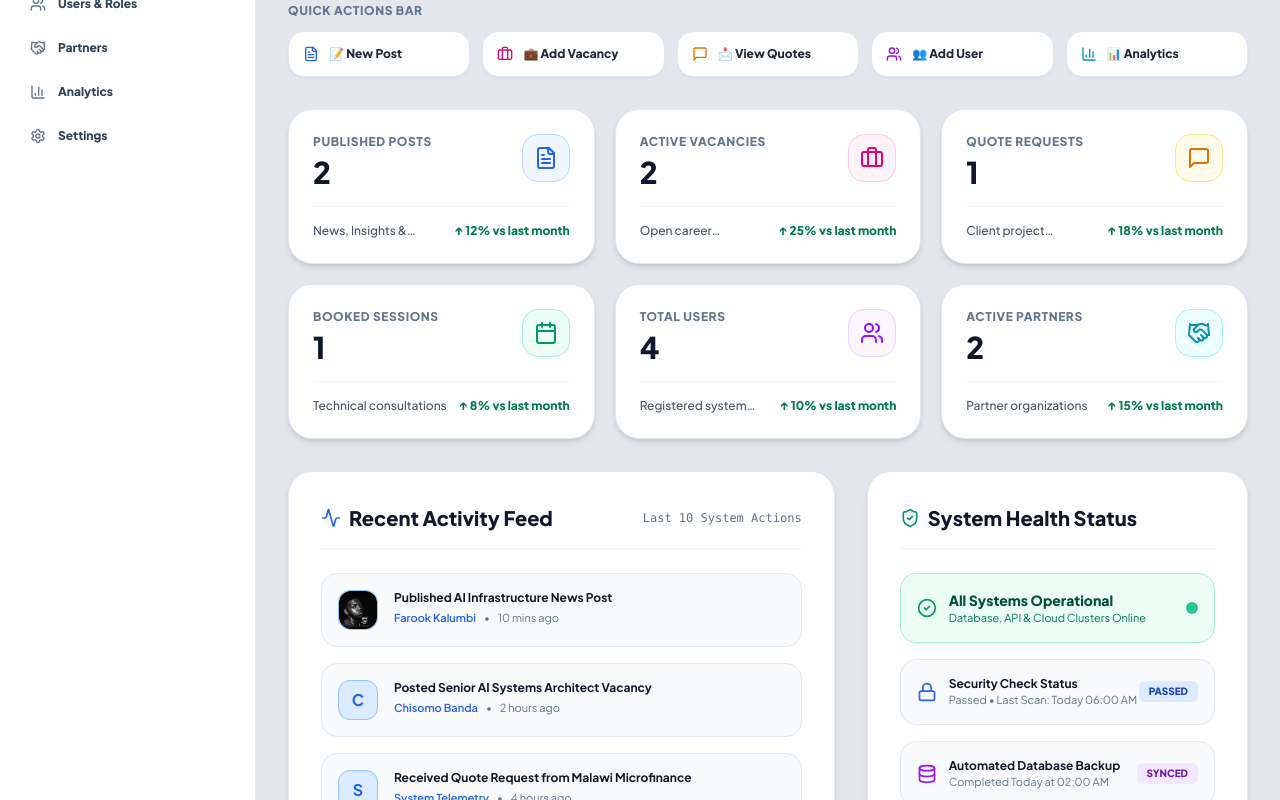
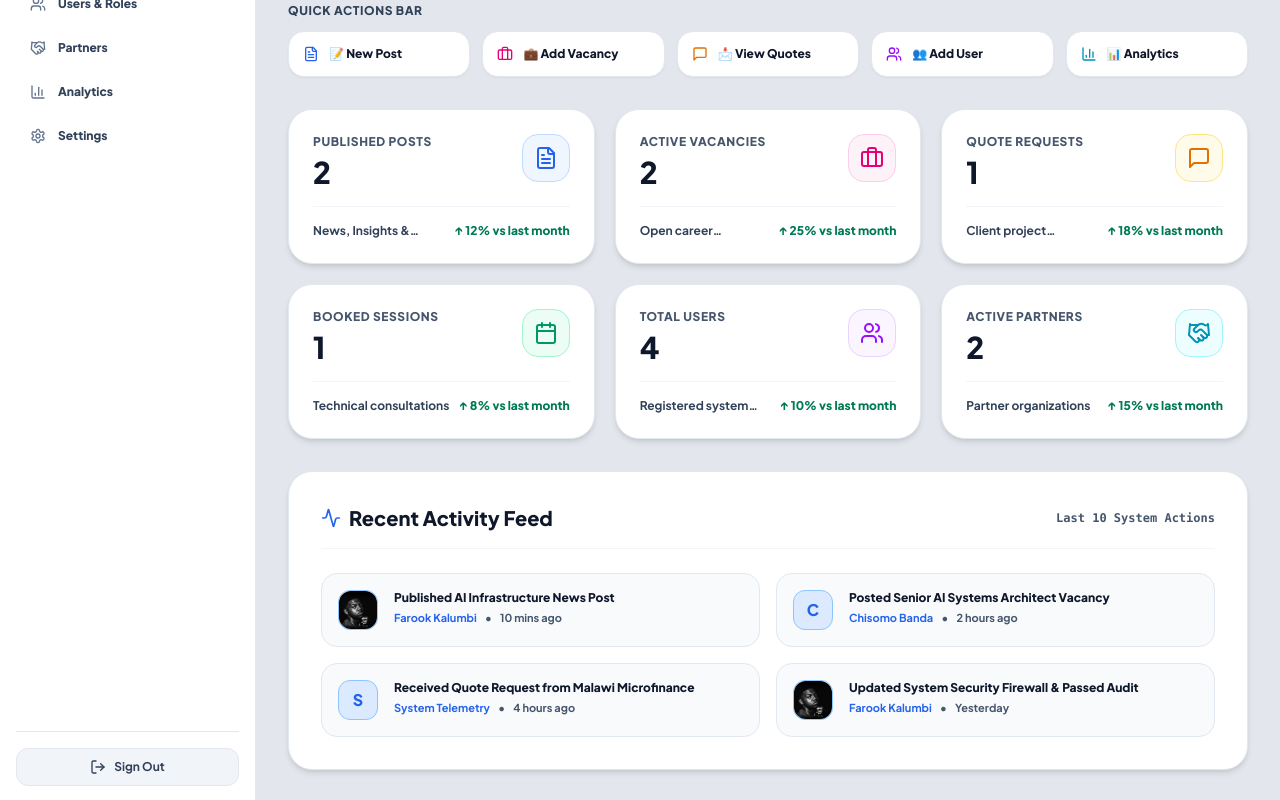
Before and after one commit to FAROOKKALUMBI/SENGA-SYSTEMS-WEBSITE, a React (Vite) app: page /admin in a window 1280 px wide. Shown: the part 380-1180 px from the top of the page. Built offline with nearby package versions, Linux system fonts and the light colour scheme.

Commit message:
refactor(dashboard): remove system health status card and expand activity feed

```diff
--- a/src/pages/admin/AdminDashboard.jsx
+++ b/src/pages/admin/AdminDashboard.jsx
@@ -13,10 +13,7 @@ import {
   Clock,
   Activity,
   BarChart3,
-  ArrowRight,
-  CheckCircle2,
-  Lock,
-  Database
+  ArrowRight
 } from 'lucide-react';
 import { useCMS } from '../../context/CMSContext';
 
@@ -38,7 +35,7 @@ export default function AdminDashboard() {
     role: 'System Administrator'
   };
 
-  // 6 Stats Cards Data in Light Mode Palette
+  // 6 Stats Cards Data in Light Mode High-Contrast Palette
   const statsCards = [
     {
       title: 'Published Posts',
@@ -111,23 +108,23 @@ export default function AdminDashboard() {
 
           <div className="space-y-2">
             <div className="flex items-center gap-3">
-              <span className="text-xs uppercase tracking-wider font-extrabold text-[#2563EB]">Welcome Back</span>
-              <span className="px-3 py-1 rounded-full bg-emerald-100 text-emerald-800 border border-emerald-300 text-[11px] font-extrabold flex items-center gap-1.5">
+              <span className="text-xs uppercase tracking-wider font-black text-[#2563EB]">Welcome Back</span>
+              <span className="px-3 py-1 rounded-full bg-emerald-100 text-emerald-800 border border-emerald-300 text-[11px] font-black flex items-center gap-1.5">
                 <span className="w-2 h-2 rounded-full bg-emerald-500 animate-ping"></span>
                 <span>System: Active & Synced</span>
               </span>
             </div>
 
-            <h1 className="text-3xl sm:text-4xl font-extrabold text-slate-900 tracking-tight">
+            <h1 className="text-3xl sm:text-4xl font-black text-slate-900 tracking-tight">
               {getGreeting()}, {currentUser.name} 👋
             </h1>
 
-            <div className="flex flex-wrap items-center gap-4 text-xs text-slate-600 font-medium pt-1">
+            <div className="flex flex-wrap items-center gap-4 text-xs text-slate-700 font-extrabold pt-1">
               <span>Role: <strong className="text-slate-900">{currentUser.title || 'Chief Operating Officer'}</strong></span>
               <span>•</span>
               <span>Privileges: <strong className="text-[#2563EB]">{currentUser.role || 'System Administrator'}</strong></span>
               <span>•</span>
-              <span>Last Login: <strong className="text-slate-700">Today at 08:30 AM</strong></span>
+              <span>Last Login: <strong className="text-slate-800">Today at 08:30 AM</strong></span>
             </div>
           </div>
 
@@ -142,7 +139,7 @@ export default function AdminDashboard() {
             </Link>
             <Link
               to="/admin/vacancies"
-              className="px-5 py-3 rounded-xl bg-slate-100 hover:bg-slate-200 text-slate-800 font-extrabold text-xs border border-slate-300 flex items-center gap-2 transition-all"
+              className="px-5 py-3 rounded-xl bg-slate-100 hover:bg-slate-200 text-slate-900 font-extrabold text-xs border border-slate-300 flex items-center gap-2 transition-all"
             >
               <Briefcase className="w-4 h-4 text-[#2563EB]" />
               <span>Post Vacancy</span>
@@ -154,32 +151,32 @@ export default function AdminDashboard() {
 
       {/* 2. QUICK ACTIONS BAR */}
       <section className="space-y-3">
-        <h3 className="text-xs font-extrabold text-slate-500 uppercase tracking-wider">Quick Actions Bar</h3>
+        <h3 className="text-xs font-black text-slate-700 uppercase tracking-wider">Quick Actions Bar</h3>
         <div className="grid grid-cols-2 sm:grid-cols-3 md:grid-cols-5 gap-3">
-          <Link to="/admin/posts" className="p-3.5 rounded-2xl bg-white hover:bg-blue-50 border border-slate-200 text-xs font-extrabold text-slate-800 shadow-xs flex items-center gap-2.5 transition-all">
+          <Link to="/admin/posts" className="p-3.5 rounded-2xl bg-white hover:bg-blue-50 border border-slate-200 text-xs font-black text-slate-900 shadow-xs flex items-center gap-2.5 transition-all">
             <FileText className="w-4 h-4 text-[#2563EB]" />
             <span>📝 New Post</span>
           </Link>
-          <Link to="/admin/vacancies" className="p-3.5 rounded-2xl bg-white hover:bg-pink-50 border border-slate-200 text-xs font-extrabold text-slate-800 shadow-xs flex items-center gap-2.5 transition-all">
+          <Link to="/admin/vacancies" className="p-3.5 rounded-2xl bg-white hover:bg-pink-50 border border-slate-200 text-xs font-black text-slate-900 shadow-xs flex items-center gap-2.5 transition-all">
             <Briefcase className="w-4 h-4 text-pink-600" />
             <span>💼 Add Vacancy</span>
           </Link>
-          <Link to="/admin/leads" className="p-3.5 rounded-2xl bg-white hover:bg-amber-50 border border-slate-200 text-xs font-extrabold text-slate-800 shadow-xs flex items-center gap-2.5 transition-all">
+          <Link to="/admin/leads" className="p-3.5 rounded-2xl bg-white hover:bg-amber-50 border border-slate-200 text-xs font-black text-slate-900 shadow-xs flex items-center gap-2.5 transition-all">
             <MessageSquare className="w-4 h-4 text-amber-600" />
             <span>📩 View Quotes</span>
           </Link>
-          <Link to="/admin/roles" className="p-3.5 rounded-2xl bg-white hover:bg-purple-50 border border-slate-200 text-xs font-extrabold text-slate-800 shadow-xs flex items-center gap-2.5 transition-all">
+          <Link to="/admin/roles" className="p-3.5 rounded-2xl bg-white hover:bg-purple-50 border border-slate-200 text-xs font-black text-slate-900 shadow-xs flex items-center gap-2.5 transition-all">
             <Users className="w-4 h-4 text-purple-600" />
             <span>👥 Add User</span>
           </Link>
-          <Link to="/admin/analytics" className="p-3.5 rounded-2xl bg-white hover:bg-cyan-50 border border-slate-200 text-xs font-extrabold text-slate-800 shadow-xs flex items-center gap-2.5 transition-all">
+          <Link to="/admin/analytics" className="p-3.5 rounded-2xl bg-white hover:bg-cyan-50 border border-slate-200 text-xs font-black text-slate-900 shadow-xs flex items-center gap-2.5 transition-all">
             <BarChart3 className="w-4 h-4 text-cyan-600" />
             <span>📊 Analytics</span>
           </Link>
         </div>
       </section>
 
-      {/* 3. 6 STATS CARDS (Light Mode) */}
+      {/* 3. 6 STATS CARDS */}
       <section className="grid grid-cols-1 sm:grid-cols-2 lg:grid-cols-3 gap-5">
         {statsCards.map((card, idx) => {
           const Icon = card.icon;
@@ -191,7 +188,7 @@ export default function AdminDashboard() {
             >
               <div className="flex items-start justify-between">
                 <div>
-                  <span className="text-xs font-extrabold uppercase tracking-wider text-slate-500 block">{card.title}</span>
+                  <span className="text-xs font-extrabold uppercase tracking-wider text-slate-600 block">{card.title}</span>
                   <span className="text-3xl font-black text-slate-900 mt-1 block">{card.count}</span>
                 </div>
                 <div className={`w-12 h-12 rounded-2xl border flex items-center justify-center ${card.bgColor} ${card.color}`}>
@@ -200,32 +197,29 @@ export default function AdminDashboard() {
               </div>
 
               <div className="pt-4 border-t border-slate-100 mt-4 flex items-center justify-between text-xs">
-                <span className="text-slate-600 font-medium line-clamp-1">{card.subtitle}</span>
-                <span className="text-emerald-700 font-extrabold shrink-0 ml-2">{card.trend}</span>
+                <span className="text-slate-700 font-bold line-clamp-1">{card.subtitle}</span>
+                <span className="text-emerald-700 font-black shrink-0 ml-2">{card.trend}</span>
               </div>
             </Link>
           );
         })}
       </section>
 
-      {/* 4. RECENT ACTIVITY FEED & SYSTEM STATUS (Light Mode) */}
-      <div className="grid grid-cols-1 lg:grid-cols-12 gap-8 items-start">
-
-        {/* Left 7 cols: Recent Activity Feed */}
-        <div className="lg:col-span-7 bg-white border border-slate-200 rounded-3xl p-6 sm:p-8 shadow-md space-y-6">
+      {/* 4. RECENT ACTIVITY FEED (Full Width) */}
+      <section className="bg-white border border-slate-200 rounded-3xl p-6 sm:p-8 shadow-md space-y-6">
         <div className="flex items-center justify-between border-b border-slate-100 pb-4">
-            <h3 className="text-xl font-extrabold text-slate-900 flex items-center gap-2">
+          <h3 className="text-xl font-black text-slate-900 flex items-center gap-2">
             <Activity className="w-5 h-5 text-[#2563EB]" />
             <span>Recent Activity Feed</span>
           </h3>
-            <span className="text-xs text-slate-500 font-mono">Last 10 System Actions</span>
+          <span className="text-xs text-slate-600 font-bold font-mono">Last 10 System Actions</span>
         </div>
 
-          <div className="space-y-4">
+        <div className="grid grid-cols-1 md:grid-cols-2 gap-4">
           {activities && activities.length > 0 ? (
             activities.map((act) => (
               <div key={act.id} className="p-4 rounded-2xl bg-slate-50 border border-slate-200 flex items-start gap-4">
-                  <div className="w-10 h-10 rounded-xl bg-blue-100 border border-blue-300 flex items-center justify-center text-[#2563EB] font-bold shrink-0">
+                <div className="w-10 h-10 rounded-xl bg-blue-100 border border-blue-300 flex items-center justify-center text-[#2563EB] font-black shrink-0">
                   {act.avatar ? (
                     <img src={act.avatar} alt={act.user} className="w-full h-full rounded-xl object-cover" />
                   ) : (
@@ -233,9 +227,9 @@ export default function AdminDashboard() {
                   )}
                 </div>
                 <div className="space-y-1 flex-1">
-                    <p className="text-xs font-bold text-slate-900 leading-snug">{act.action}</p>
-                    <div className="flex items-center gap-2 text-[11px] text-slate-500">
-                      <span className="font-semibold text-[#2563EB]">{act.user}</span>
+                  <p className="text-xs font-extrabold text-slate-900 leading-snug">{act.action}</p>
+                  <div className="flex items-center gap-2 text-[11px] text-slate-600 font-bold">
+                    <span className="text-[#2563EB]">{act.user}</span>
                     <span>•</span>
                     <span>{act.timeAgo}</span>
                   </div>
@@ -243,64 +237,12 @@ export default function AdminDashboard() {
               </div>
             ))
           ) : (
-              <div className="py-12 text-center text-slate-500 text-xs font-medium">
+            <div className="py-12 text-center text-slate-500 text-xs font-bold col-span-2">
               No recent activity recorded yet.
             </div>
           )}
         </div>
-        </div>
-
-        {/* Right 5 cols: System Health & Status */}
-        <div className="lg:col-span-5 bg-white border border-slate-200 rounded-3xl p-6 sm:p-8 shadow-md space-y-6">
-          <div className="border-b border-slate-100 pb-4">
-            <h3 className="text-xl font-extrabold text-slate-900 flex items-center gap-2">
-              <ShieldCheck className="w-5 h-5 text-emerald-600" />
-              <span>System Health Status</span>
-            </h3>
-          </div>
-
-          <div className="space-y-4 text-xs">
-
-            {/* Operational Indicator */}
-            <div className="p-4 rounded-2xl bg-emerald-50 border border-emerald-200 flex items-center justify-between">
-              <div className="flex items-center gap-3">
-                <CheckCircle2 className="w-5 h-5 text-emerald-600 shrink-0" />
-                <div>
-                  <span className="font-extrabold text-emerald-900 block text-sm">All Systems Operational</span>
-                  <span className="text-emerald-700 text-[11px]">Database, API & Cloud Clusters Online</span>
-                </div>
-              </div>
-              <span className="w-3 h-3 rounded-full bg-emerald-500 animate-pulse"></span>
-            </div>
-
-            {/* Security Check */}
-            <div className="p-4 rounded-2xl bg-slate-50 border border-slate-200 flex items-center justify-between">
-              <div className="flex items-center gap-3">
-                <Lock className="w-5 h-5 text-[#2563EB] shrink-0" />
-                <div>
-                  <span className="font-bold text-slate-900 block">Security Check Status</span>
-                  <span className="text-slate-500 text-[11px]">Passed • Last Scan: Today 06:00 AM</span>
-                </div>
-              </div>
-              <span className="px-2.5 py-1 rounded-md bg-blue-100 text-blue-800 font-extrabold text-[10px]">PASSED</span>
-            </div>
-
-            {/* Database Backup */}
-            <div className="p-4 rounded-2xl bg-slate-50 border border-slate-200 flex items-center justify-between">
-              <div className="flex items-center gap-3">
-                <Database className="w-5 h-5 text-purple-600 shrink-0" />
-                <div>
-                  <span className="font-bold text-slate-900 block">Automated Database Backup</span>
-                  <span className="text-slate-500 text-[11px]">Completed Today at 02:00 AM</span>
-                </div>
-              </div>
-              <span className="px-2.5 py-1 rounded-md bg-purple-100 text-purple-800 font-extrabold text-[10px]">SYNCED</span>
-            </div>
-
-          </div>
-        </div>
-
-      </div>
+      </section>
 
     </div>
   );
```
Lines whose indentation alone changed are shown as unchanged.
